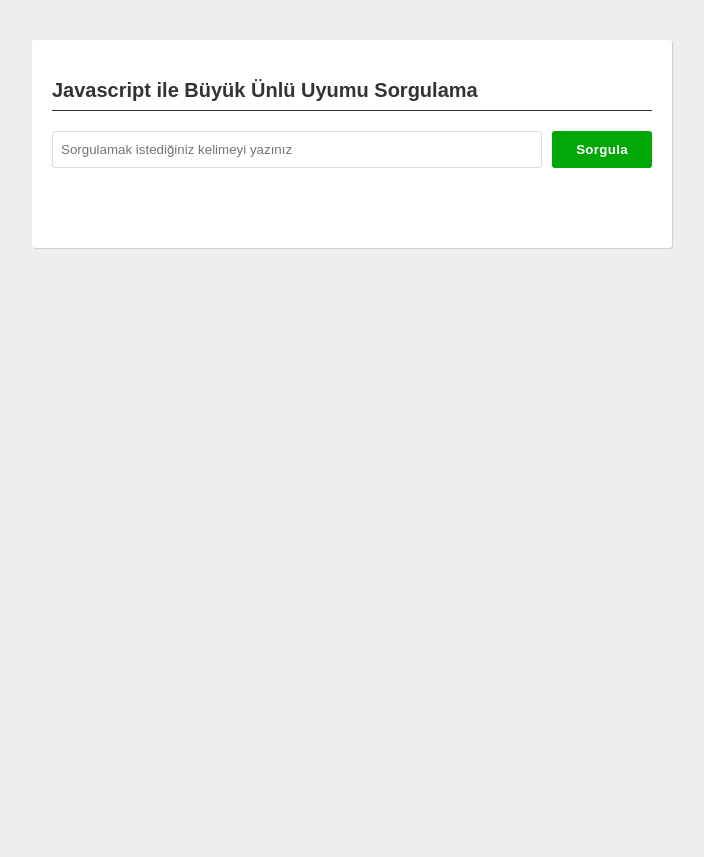
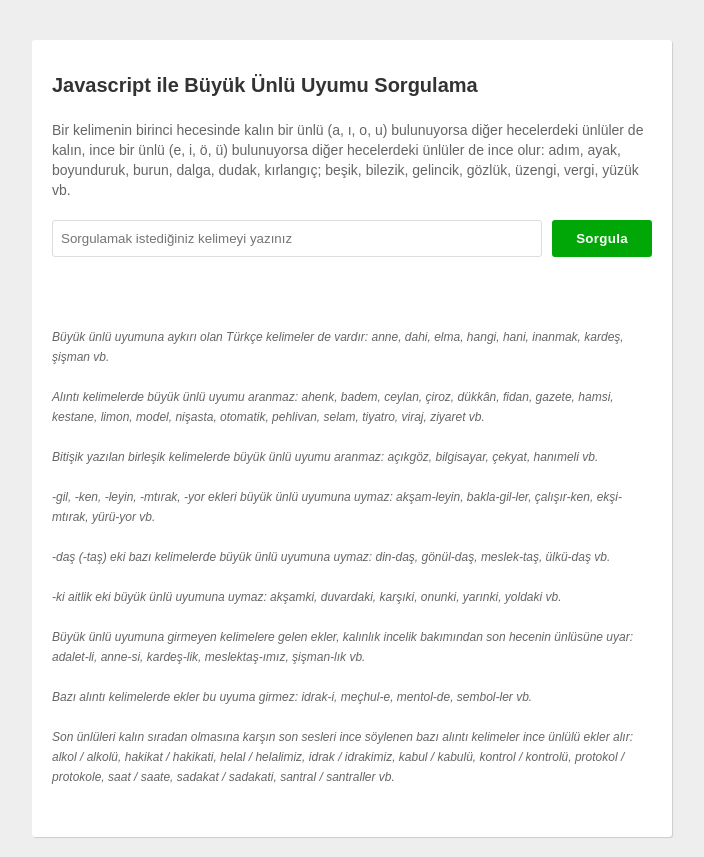
Before and after one commit to salih03455/BuyukUnluUyumu, a plain HTML site: page index.html in a window 1280 px wide. Shown: the whole page, without its empty margins (288-992 px from the left). Before the commit the page ends 800 px from the top, so only its background shows below. Drawn offline with Linux system fonts and the light colour scheme.

Commit message:
Update index.html

```diff
--- a/index.html
+++ b/index.html
@@ -5,19 +5,26 @@
         <meta charset="utf-8">
 		<style>
 			* { margin:0; padding:0; box-sizing:border-box; }
+			p { margin-bottom:20px; }
 			body { font-family:Arial,Helvetica,sans-serif; font-size:14px; color:#333; background-color:#eee; }
 			div.container { width:640px; margin:40px auto 20px; padding:30px 20px; background-color:#fff; border-radius:3px; box-shadow:1px 1px 1px #ccc; }
-			h1 { margin-bottom:20px; font-size:20px; line-height:40px; border-bottom:1px solid; }
+			h1 { margin-bottom:20px; font-size:20px; line-height:30px; }
+			p.description { color:#666; line-height:20px; }
+			div.input-area { margin-bottom:20px; }
 			input[type=text] { width:490px; border:1px solid #ddd; border-radius:3px; padding:10px 8px; outline:none; }
 			input[type=button] { width:100px; padding:11px 20px; background:#00a706; border:none; border-radius:3px; color:#fff;	font-weight:700; letter-spacing:0.3px; cursor:pointer; outline:none; float:right; }
-			p#sonuc { margin-top:20px; height:30px; line-height:30px; }
+			p#sonuc { height:30px; line-height:30px; font-size:16px; }
+			p.extra { font-size:12px; line-height:20px; color:#666; font-style:italic; }
 		</style>
     </head>
     <body>
 		<div class="container">
 			<h1>Javascript ile Büyük Ünlü Uyumu Sorgulama</h1>
-			<input type="text" placeholder="Sorgulamak istediğiniz kelimeyi yazınız" id="kelime">
-			<input type="button" onclick="buyukUnluUyumu();" value="Sorgula">
+			<p class="description">Bir kelimenin birinci hecesinde kalın bir ünlü (a, ı, o, u) bulunuyorsa diğer hecelerdeki ünlüler de kalın, ince bir ünlü (e, i, ö, ü) bulunuyorsa diğer hecelerdeki ünlüler de ince olur: adım, ayak, boyunduruk, burun, dalga, dudak, kırlangıç; beşik, bilezik, gelincik, gözlük, üzengi, vergi, yüzük vb.</p>
+			<div class="input-area">
+				<input type="text" placeholder="Sorgulamak istediğiniz kelimeyi yazınız" id="kelime">
+				<input type="button" onclick="buyukUnluUyumu();" value="Sorgula">
+			</div>
 			<p id="sonuc"></p>
 			<script type="text/javascript">
 				document.querySelector("#kelime").focus();
@@ -56,6 +63,15 @@
 					}
 				}
 			</script>
+			<p class="extra">Büyük ünlü uyumuna aykırı olan Türkçe kelimeler de var­dır: anne, dahi, elma, hangi, hani, inanmak, kardeş, şişman vb.</p>
+			<p class="extra">Alıntı kelimelerde büyük ünlü uyumu aranmaz: ahenk, badem, ceylan, çiroz, dükkân, fidan, gazete, hamsi, kestane, limon, model, nişasta, otomatik, pehlivan, selam, tiyatro, viraj, ziyaret vb.</p>
+			<p class="extra">Bitişik yazılan birleşik kelimelerde büyük ünlü uyumu aranmaz: açıkgöz, bilgisayar, çekyat, hanımeli vb.</p>
+			<p class="extra">-gil, -ken, -leyin, -mtırak, -yor ekleri büyük ünlü uyumuna uymaz: akşam-leyin, bakla-­gil-ler, çalışır-ken, ekşi-mtırak, yürü-yor vb.</p>
+			<p class="extra">-daş (-taş) eki bazı kelimelerde büyük ünlü uyumuna uymaz: din-daş, gönül-daş, meslek-taş, ülkü-daş vb.</p>
+			<p class="extra">-ki aitlik eki büyük ünlü uyumuna uymaz: akşamki, duvardaki, karşıki, onunki, yarınki, yoldaki vb.</p>
+			<p class="extra">Büyük ünlü uyumuna girmeyen kelimelere gelen ekler, kalınlık incelik bakımından son hecenin ünlüsüne uyar: adalet-li, anne-si, kardeş-lik, meslektaş-ımız, şişman-lık vb.</p>
+			<p class="extra">Bazı alıntı kelimelerde ekler bu uyuma girmez: idrak-i, meçhul-e, mentol-de, sembol-ler vb.</p>
+			<p class="extra">Son ünlüleri kalın sıradan olmasına karşın son sesleri ince söylenen bazı alıntı kelimeler ince ünlülü ekler alır: alkol / alkolü, hakikat / hakikati, helal / helalimiz, idrak / idrakimiz, kabul / kabulü, kontrol / kontrolü, protokol / protokole, saat / saate, sadakat / sa­dakati, santral / santraller vb.</p>
 		</div>
     </body>
 </html>
```
